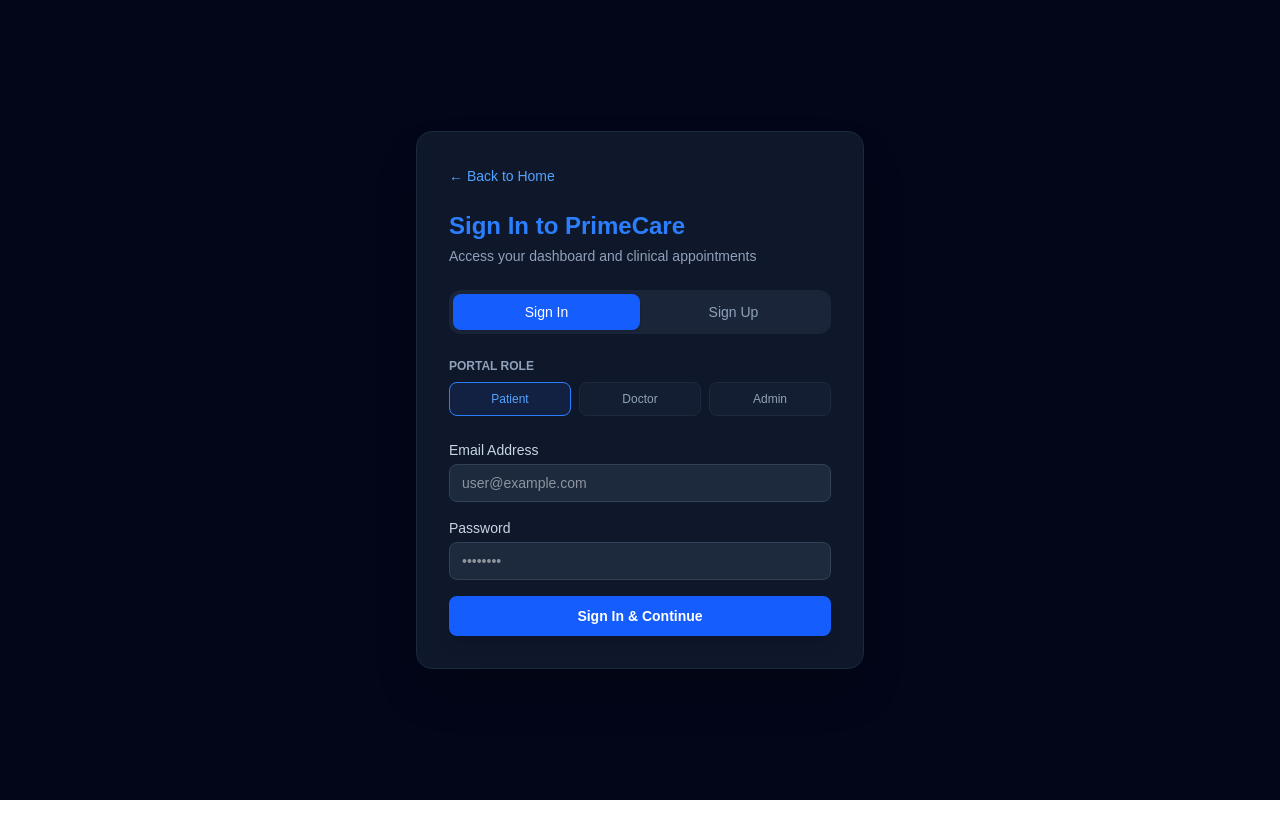
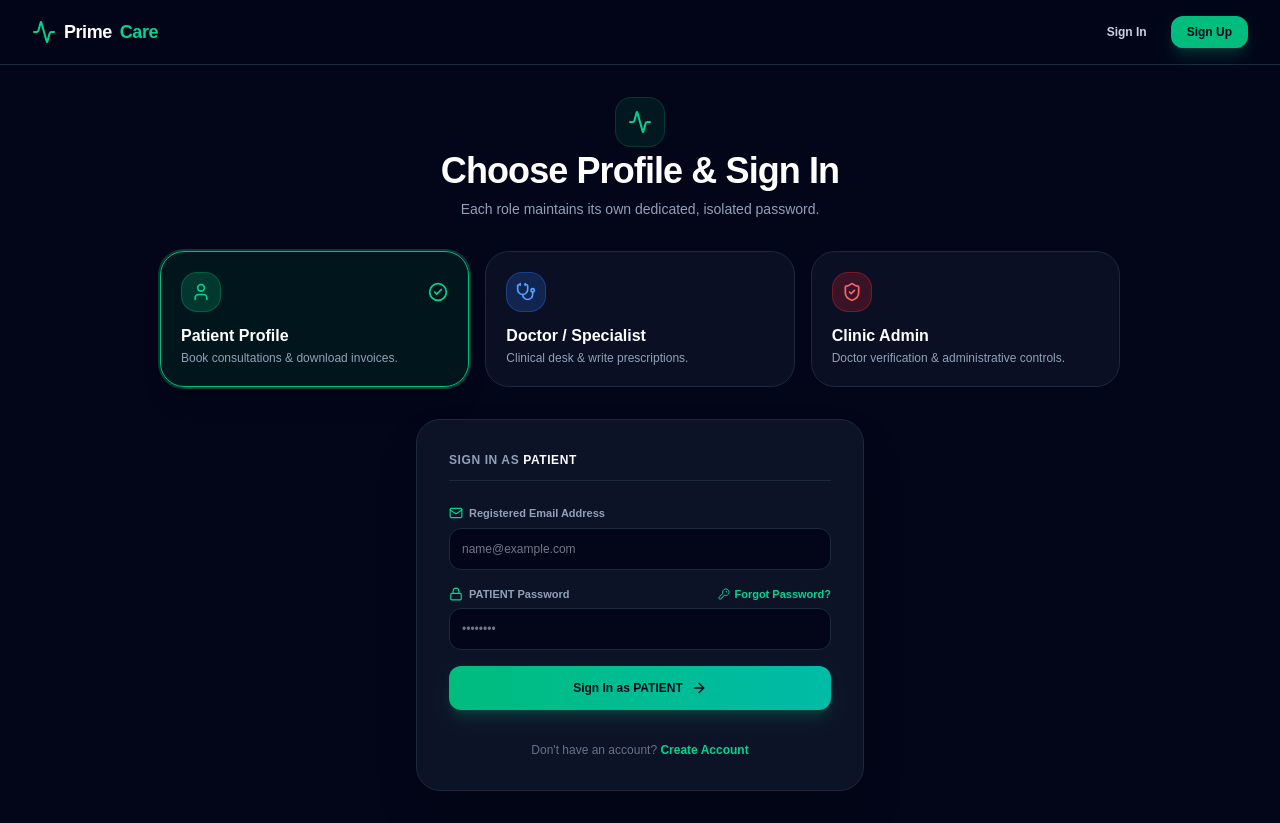
Before and after one commit to Ritika-kushwaha/PrimeCare, a Next.js app in the folder client/: page /login in a window 1280 px wide. Before the commit the page ends 800 px from the top, so only its background shows below. Built offline with nearby package versions, Linux system fonts and the light colour scheme.

Commit message:
feat(auth): restore role-isolated login cards and full doctor/patient signup

```diff
--- a/client/src/app/login/page.tsx
+++ b/client/src/app/login/page.tsx
@@ -1,181 +1,297 @@
-"use client";
+'use client';
 
-import { useState } from "react";
-import Link from "next/link";
-import { useRouter } from "next/navigation";
-import { useAuth } from "@/context/AuthContext";
+import { useState } from 'react';
+import Link from 'next/link';
+import Navbar from '@/components/Navbar';
+import { useAuth } from '@/context/AuthContext';
+import { motion, AnimatePresence } from 'framer-motion';
+import {
+  Mail, Lock, ArrowRight, Activity,
+  AlertCircle, Clock, Stethoscope,
+  User, ShieldCheck, CheckCircle2, KeyRound
+} from 'lucide-react';
 
-export default function AuthPage() {
-  const router = useRouter();
-  const auth = useAuth();
-  const [isLogin, setIsLogin] = useState(true);
-  const [role, setRole] = useState<"PATIENT" | "DOCTOR" | "ADMIN">("PATIENT");
+const DEFAULT_ROLE_PASSWORDS: Record<string, string> = {
+  'ADMIN_ritikakushwaha62@gmail.com': 'Admin@PrimeCare2026',
+  'DOCTOR_ritikakushwaha62@gmail.com': 'Doctor@123',
+  'PATIENT_ritikakushwaha62@gmail.com': 'Patient@123',
+  'DOCTOR_aarav.sharma@primecare.in': 'password123',
+  'PATIENT_ritika@example.com': 'password123',
+};
+
+export default function LoginPage() {
+  const [selectedRole, setSelectedRole] = useState<'PATIENT' | 'DOCTOR' | 'ADMIN'>('PATIENT');
+
+  const [email, setEmail] = useState('');
+  const [password, setPassword] = useState('');
   const [loading, setLoading] = useState(false);
-  const [error, setError] = useState("");
+  const [error, setError] = useState('');
+  const [pendingApproval, setPendingApproval] = useState(false);
+  const { login } = useAuth();
 
-  const [formData, setFormData] = useState({
-    name: "",
-    email: "",
-    password: "",
-    phone: "",
-  });
+  const handleRoleSelect = (role: 'PATIENT' | 'DOCTOR' | 'ADMIN') => {
+    setSelectedRole(role);
+    setEmail('');
+    setPassword('');
+    setError('');
+    setPendingApproval(false);
+  };
 
-  const handleSubmit = async (e: React.FormEvent) => {
+  const handleLogin = async (e: React.FormEvent) => {
     e.preventDefault();
-    setError("");
     setLoading(true);
+    setError('');
+    setPendingApproval(false);
 
-    try {
-      if (auth?.login) {
-        await auth.login(formData.email, formData.password);
+    const cleanEmail = email.trim().toLowerCase();
+    const cleanPassword = password.trim();
+
+    if (!cleanEmail || !cleanPassword) {
+      setError('Please enter your email and password.');
+      setLoading(false);
+      return;
     }
 
-      if (role === "ADMIN") {
-        router.push("/admin/leaves");
-      } else {
-        router.push("/appointments");
+    if (selectedRole === 'ADMIN') {
+      if (cleanEmail !== 'ritikakushwaha62@gmail.com') {
+        setError('Access Denied: Only ritikakushwaha62@gmail.com has Administrator privileges.');
+        setLoading(false);
+        return;
       }
-    } catch (err: any) {
-      // Fallback for direct testing if backend auth endpoint is offline
-      if (role === "ADMIN") {
-        router.push("/admin/leaves");
-      } else {
-        router.push("/appointments");
     }
-    } finally {
+
+    if (selectedRole === 'DOCTOR') {
+      try {
+        const storedApps = JSON.parse(localStorage.getItem('primecare_doctor_applications') || '[]');
+        const docApp = storedApps.find((a: any) => a.email?.toLowerCase() === cleanEmail);
+        if (docApp && docApp.status === 'PENDING') {
+          setPendingApproval(true);
+          setError(`Doctor application for ${docApp.name} is currently awaiting Administrator approval.`);
           setLoading(false);
+          return;
         }
+      } catch {}
+    }
+
+    const roleKey = `role_pwd_${selectedRole}_${cleanEmail}`;
+    const userRolePassword = typeof window !== 'undefined' ? localStorage.getItem(roleKey) : null;
+
+    const defaultKey = `${selectedRole}_${cleanEmail}`;
+    const expectedPassword = (userRolePassword || DEFAULT_ROLE_PASSWORDS[defaultKey] || 'password123').trim();
+
+    if (cleanPassword !== expectedPassword) {
+      setError(`Invalid password for ${selectedRole} profile. (Patient, Doctor, and Admin passwords are separate).`);
+      setLoading(false);
+      return;
+    }
+
+    const userName = cleanEmail.split('@')[0];
+    login(
+      {
+        id: `usr_${selectedRole.toLowerCase()}_${Date.now()}`,
+        firstName: selectedRole === 'ADMIN' ? 'System' : userName.charAt(0).toUpperCase() + userName.slice(1),
+        lastName: selectedRole === 'ADMIN' ? 'Administrator' : '',
+        email: cleanEmail,
+        role: selectedRole,
+        specialisation: selectedRole === 'DOCTOR' ? 'General Medicine' : undefined,
+      },
+      `token_${selectedRole.toLowerCase()}_${Date.now()}`
+    );
+
+    setLoading(false);
   };
 
   return (
-    <div className="min-h-screen bg-slate-950 text-slate-100 flex flex-col items-center justify-center p-4">
-      <div className="w-full max-w-md bg-slate-900 border border-slate-800 rounded-2xl p-8 shadow-2xl space-y-6">
-        <Link href="/" className="text-sm text-blue-400 hover:underline inline-block">
-          &larr; Back to Home
-        </Link>
+    <div className="min-h-screen bg-slate-950 text-slate-100 flex flex-col font-sans selection:bg-emerald-500 selection:text-white">
+      <Navbar />
 
-        <div>
-          <h1 className="text-2xl font-bold text-blue-500">
-            {isLogin ? "Sign In to PrimeCare" : "Create PrimeCare Account"}
+      <main className="flex-1 max-w-5xl w-full mx-auto p-4 sm:p-8 flex flex-col items-center justify-center space-y-8">
+        <div className="text-center space-y-2 max-w-lg">
+          <div className="inline-flex p-3 rounded-2xl bg-emerald-500/10 border border-emerald-500/20 text-emerald-400 mb-1">
+            <Activity className="w-6 h-6" />
+          </div>
+          <h1 className="text-3xl font-extrabold text-white tracking-tight sm:text-4xl">
+            Choose Profile & Sign In
           </h1>
-          <p className="text-sm text-slate-400 mt-1">
-            {isLogin
-              ? "Access your dashboard and clinical appointments"
-              : "Register as a new patient or clinical staff"}
+          <p className="text-xs sm:text-sm text-slate-400">
+            Each role maintains its own dedicated, isolated password.
           </p>
         </div>
 
-        {/* Tab Switcher: Sign In vs Sign Up */}
-        <div className="grid grid-cols-2 bg-slate-800/80 p-1 rounded-xl text-sm font-medium">
-          <button
-            type="button"
-            onClick={() => setIsLogin(true)}
-            className={`py-2 rounded-lg transition ${
-              isLogin ? "bg-blue-600 text-white shadow" : "text-slate-400 hover:text-white"
+        <div className="grid grid-cols-1 sm:grid-cols-3 gap-4 w-full">
+          <div
+            onClick={() => handleRoleSelect('PATIENT')}
+            className={`p-5 rounded-3xl border cursor-pointer transition-all space-y-3 ${
+              selectedRole === 'PATIENT'
+                ? 'bg-emerald-950/40 border-emerald-500 shadow-xl ring-2 ring-emerald-500/30'
+                : 'bg-slate-900/60 border-slate-800 hover:border-slate-700'
             }`}
           >
-            Sign In
-          </button>
-          <button
-            type="button"
-            onClick={() => setIsLogin(false)}
-            className={`py-2 rounded-lg transition ${
-              !isLogin ? "bg-blue-600 text-white shadow" : "text-slate-400 hover:text-white"
-            }`}
-          >
-            Sign Up
-          </button>
+            <div className="flex items-center justify-between">
+              <div className="w-10 h-10 rounded-2xl bg-emerald-500/20 border border-emerald-500/30 flex items-center justify-center text-emerald-400">
+                <User className="w-5 h-5" />
               </div>
-
-        {/* Role Selector */}
+              {selectedRole === 'PATIENT' && <CheckCircle2 className="w-5 h-5 text-emerald-400" />}
+            </div>
             <div>
-          <label className="block text-xs font-semibold uppercase text-slate-400 mb-2">Portal Role</label>
-          <div className="grid grid-cols-3 gap-2 text-xs">
-            {(["PATIENT", "DOCTOR", "ADMIN"] as const).map((r) => (
-              <button
-                key={r}
-                type="button"
-                onClick={() => setRole(r)}
-                className={`py-2 rounded-lg border font-medium transition ${
-                  role === r
-                    ? "border-blue-500 bg-blue-500/10 text-blue-400"
-                    : "border-slate-800 bg-slate-800/40 text-slate-400 hover:border-slate-700"
-                }`}
-              >
-                {r.charAt(0) + r.slice(1).toLowerCase()}
-              </button>
-            ))}
+              <h3 className="font-bold text-base text-white">Patient Profile</h3>
+              <p className="text-xs text-slate-400 mt-0.5">Book consultations & download invoices.</p>
             </div>
           </div>
 
-        {error && (
-          <div className="p-3 bg-red-950/50 border border-red-800 rounded-lg text-xs text-red-400">
-            {error}
+          <div
+            onClick={() => handleRoleSelect('DOCTOR')}
+            className={`p-5 rounded-3xl border cursor-pointer transition-all space-y-3 ${
+              selectedRole === 'DOCTOR'
+                ? 'bg-blue-950/40 border-blue-500 shadow-xl ring-2 ring-blue-500/30'
+                : 'bg-slate-900/60 border-slate-800 hover:border-slate-700'
+            }`}
+          >
+            <div className="flex items-center justify-between">
+              <div className="w-10 h-10 rounded-2xl bg-blue-500/20 border border-blue-500/30 flex items-center justify-center text-blue-400">
+                <Stethoscope className="w-5 h-5" />
               </div>
+              {selectedRole === 'DOCTOR' && <CheckCircle2 className="w-5 h-5 text-blue-400" />}
+            </div>
+            <div>
+              <h3 className="font-bold text-base text-white">Doctor / Specialist</h3>
+              <p className="text-xs text-slate-400 mt-0.5">Clinical desk & write prescriptions.</p>
+            </div>
+          </div>
+
+          <div
+            onClick={() => handleRoleSelect('ADMIN')}
+            className={`p-5 rounded-3xl border cursor-pointer transition-all space-y-3 ${
+              selectedRole === 'ADMIN'
+                ? 'bg-red-950/40 border-red-500 shadow-xl ring-2 ring-red-500/30'
+                : 'bg-slate-900/60 border-slate-800 hover:border-slate-700'
+            }`}
+          >
+            <div className="flex items-center justify-between">
+              <div className="w-10 h-10 rounded-2xl bg-red-500/20 border border-red-500/30 flex items-center justify-center text-red-400">
+                <ShieldCheck className="w-5 h-5" />
+              </div>
+              {selectedRole === 'ADMIN' && <CheckCircle2 className="w-5 h-5 text-red-400" />}
+            </div>
+            <div>
+              <h3 className="font-bold text-base text-white">Clinic Admin</h3>
+              <p className="text-xs text-slate-400 mt-0.5">Doctor verification & administrative controls.</p>
+            </div>
+          </div>
+        </div>
+
+        <motion.div
+          key={selectedRole}
+          initial={{ opacity: 0, y: 10 }}
+          animate={{ opacity: 1, y: 0 }}
+          className="w-full max-w-md p-6 sm:p-8 rounded-3xl bg-slate-900/80 border border-slate-800 shadow-2xl space-y-6 backdrop-blur-xl"
+        >
+          <div className="flex items-center justify-between border-b border-slate-800 pb-3">
+            <span className="text-xs font-mono font-bold uppercase tracking-wider text-slate-400">
+              Sign In as <span className="text-white font-extrabold">{selectedRole}</span>
+            </span>
+          </div>
+
+          <AnimatePresence>
+            {pendingApproval && (
+              <motion.div
+                initial={{ opacity: 0, scale: 0.95 }}
+                animate={{ opacity: 1, scale: 1 }}
+                className="p-4 bg-amber-950/60 border border-amber-500/50 text-amber-200 text-xs rounded-2xl space-y-2 shadow-lg"
+              >
+                <div className="flex items-center gap-2 font-bold text-amber-300">
+                  <Clock className="w-4 h-4 flex-shrink-0 text-amber-400" />
+                  <span>Pending Admin Verification</span>
+                </div>
+                <p className="text-[11px] leading-relaxed text-amber-200/90">{error}</p>
+              </motion.div>
             )}
+          </AnimatePresence>
 
-        {/* Auth Form */}
-        <form onSubmit={handleSubmit} className="space-y-4 text-sm">
-          {!isLogin && (
+          <AnimatePresence>
+            {error && !pendingApproval && (
+              <motion.div
+                initial={{ opacity: 0, scale: 0.95 }}
+                animate={{ opacity: 1, scale: 1 }}
+                className="p-4 bg-red-950/60 border border-red-500/50 text-red-200 text-xs rounded-2xl space-y-2 shadow-lg"
+              >
+                <div className="flex items-center gap-2 font-bold text-red-300">
+                  <AlertCircle className="w-4 h-4 flex-shrink-0" />
+                  <span>Authentication Error</span>
+                </div>
+                <p className="text-[11px] leading-relaxed text-red-200/90">{error}</p>
+              </motion.div>
+            )}
+          </AnimatePresence>
+
+          <form onSubmit={handleLogin} className="space-y-4">
             <div>
-              <label className="block text-slate-300 mb-1">Full Name</label>
+              <label className="block text-[11px] font-semibold text-slate-400 mb-1.5 flex items-center gap-1.5">
+                <Mail className="w-3.5 h-3.5 text-emerald-400" /> Registered Email Address
+              </label>
               <input
+                type="email"
                 required
-                type="text"
-                placeholder="Ritika Kushwaha"
-                className="w-full px-3 py-2 bg-slate-800 border border-slate-700 rounded-lg focus:outline-none focus:border-blue-500 text-white"
-                value={formData.name}
-                onChange={(e) => setFormData({ ...formData, name: e.target.value })}
-              />
-            </div>
-          )}
-
-          <div>
-            <label className="block text-slate-300 mb-1">Email Address</label>
-            <input
-              required
-              type="email"
-              placeholder="user@example.com"
-              className="w-full px-3 py-2 bg-slate-800 border border-slate-700 rounded-lg focus:outline-none focus:border-blue-500 text-white"
-              value={formData.email}
-              onChange={(e) => setFormData({ ...formData, email: e.target.value })}
+                value={email}
+                onChange={(e) => {
+                  setEmail(e.target.value);
+                  setError('');
+                }}
+                placeholder={selectedRole === 'ADMIN' ? 'ritikakushwaha62@gmail.com' : 'name@example.com'}
+                className="w-full bg-slate-950 border border-slate-800 rounded-xl p-3 text-xs text-slate-200 focus:ring-2 focus:ring-emerald-500 outline-none transition"
               />
             </div>
 
-          {!isLogin && (
             <div>
-              <label className="block text-slate-300 mb-1">Phone Number</label>
+              <div className="flex items-center justify-between mb-1.5">
+                <label className="block text-[11px] font-semibold text-slate-400 flex items-center gap-1.5">
+                  <Lock className="w-3.5 h-3.5 text-emerald-400" /> {selectedRole} Password
+                </label>
+                <Link
+                  href="/forgot-password"
+                  className="text-[11px] text-emerald-400 hover:text-emerald-300 font-bold flex items-center gap-1"
+                >
+                  <KeyRound className="w-3 h-3" /> Forgot Password?
+                </Link>
+              </div>
               <input
-                type="tel"
-                placeholder="+91 9876543210"
-                className="w-full px-3 py-2 bg-slate-800 border border-slate-700 rounded-lg focus:outline-none focus:border-blue-500 text-white"
-                value={formData.phone}
-                onChange={(e) => setFormData({ ...formData, phone: e.target.value })}
-              />
-            </div>
-          )}
-
-          <div>
-            <label className="block text-slate-300 mb-1">Password</label>
-            <input
+                type="password"
                 required
-              type="password"
+                value={password}
+                onChange={(e) => {
+                  setPassword(e.target.value);
+                  setError('');
+                }}
                 placeholder="••••••••"
-              className="w-full px-3 py-2 bg-slate-800 border border-slate-700 rounded-lg focus:outline-none focus:border-blue-500 text-white"
-              value={formData.password}
-              onChange={(e) => setFormData({ ...formData, password: e.target.value })}
+                className="w-full bg-slate-950 border border-slate-800 rounded-xl p-3 text-xs text-slate-200 focus:ring-2 focus:ring-emerald-500 outline-none transition"
               />
             </div>
 
             <button
               type="submit"
               disabled={loading}
-            className="w-full py-2.5 bg-blue-600 hover:bg-blue-700 disabled:opacity-50 text-white rounded-lg font-semibold transition shadow-lg"
+              className={`w-full py-3.5 font-extrabold rounded-xl shadow-lg text-xs transition-all duration-200 disabled:opacity-40 flex items-center justify-center gap-2 ${
+                selectedRole === 'DOCTOR'
+                  ? 'bg-gradient-to-r from-blue-500 to-indigo-500 hover:from-blue-400 hover:to-indigo-400 text-white shadow-blue-500/20'
+                  : selectedRole === 'ADMIN'
+                  ? 'bg-gradient-to-r from-red-600 to-rose-600 hover:from-red-500 hover:to-rose-500 text-white shadow-red-600/20'
+                  : 'bg-gradient-to-r from-emerald-500 to-teal-500 hover:from-emerald-400 hover:to-teal-400 text-slate-950 shadow-emerald-500/20'
+              }`}
             >
-            {loading ? "Please wait..." : isLogin ? "Sign In & Continue" : "Create Account & Sign In"}
+              {loading ? 'Authenticating...' : (<>Sign In as {selectedRole} <ArrowRight className="w-4 h-4" /></>)}
             </button>
           </form>
+
+          {selectedRole !== 'ADMIN' && (
+            <div className="text-center pt-2 text-xs text-slate-500">
+              Don&apos;t have an account?{' '}
+              <Link href="/signup" className="text-emerald-400 font-bold hover:underline">
+                Create Account
+              </Link>
             </div>
+          )}
+        </motion.div>
+      </main>
     </div>
   );
 }
--- a/client/src/components/Navbar.tsx
+++ b/client/src/components/Navbar.tsx
@@ -1,112 +1,50 @@
-'use client';
+"use client";
 
-import Link from 'next/link';
-import { useAuth } from '@/context/AuthContext';
-import {
-  Activity, Stethoscope, Calendar,
-  ShieldCheck, LogOut, LogIn, User, History
-} from 'lucide-react';
+import Link from "next/link";
+import { useAuth } from "@/context/AuthContext";
+import { Activity, LogOut, User } from "lucide-react";
 
 export default function Navbar() {
-  const { user, logout } = useAuth();
+  const { user, logout, isAuthenticated } = useAuth();
 
   return (
-    <header className="border-b border-slate-800/80 bg-slate-950/70 backdrop-blur-xl sticky top-0 z-40">
-      <div className="max-w-7xl mx-auto px-4 sm:px-8 h-16 flex items-center justify-between">
-        {/* LOGO */}
-        <Link href="/" className="flex items-center gap-2.5 group">
-          <div className="w-9 h-9 rounded-xl bg-gradient-to-tr from-emerald-600 to-teal-400 flex items-center justify-center text-slate-950 shadow-lg shadow-emerald-500/20 group-hover:scale-105 transition-transform duration-200">
-            <Activity className="w-5 h-5 stroke-[2.5]" />
-          </div>
-          <div className="flex items-center gap-2">
-            <span className="font-extrabold text-lg text-white tracking-tight">PrimeCare</span>
-            <span className="text-[10px] font-mono px-2 py-0.5 rounded-full bg-emerald-500/10 border border-emerald-500/20 text-emerald-400 font-bold">
-              HEALTHCARE v2.5
-            </span>
-          </div>
+    <nav className="w-full border-b border-slate-800 bg-slate-950/80 backdrop-blur-md sticky top-0 z-50">
+      <div className="max-w-7xl mx-auto px-4 sm:px-6 lg:px-8 h-16 flex items-center justify-between">
+        <Link href="/" className="flex items-center gap-2 text-emerald-400 font-extrabold text-lg tracking-tight">
+          <Activity className="w-6 h-6 text-emerald-400" />
+          <span className="text-white">Prime</span>Care
         </Link>
-
-        {/* NAVIGATION LINKS */}
-        <nav className="flex items-center gap-3 sm:gap-4">
-          {/* 1. Patient: Book Appointment */}
-          {(!user || user.role === 'PATIENT') && (
-            <Link
-              href="/patient/book"
-              className="text-xs font-bold text-slate-300 hover:text-white px-3 py-2 rounded-xl transition flex items-center gap-1.5"
-            >
-              <Calendar className="w-3.5 h-3.5 text-emerald-400" /> Book Appointment
-            </Link>
-          )}
-
-          {/* 2. Patient: My Medical History & AI Care Plans */}
-          {user && user.role === 'PATIENT' && (
-            <Link
-              href="/patient/history"
-              className="text-xs font-bold text-slate-300 hover:text-white px-3 py-2 rounded-xl transition flex items-center gap-1.5"
-            >
-              <History className="w-3.5 h-3.5 text-purple-400" /> My Care Plans
-            </Link>
-          )}
-
-          {/* 3. Doctor ONLY: Doctor Clinical Desk */}
-          {user && user.role === 'DOCTOR' && (
-            <Link
-              href="/doctor/dashboard"
-              className="text-xs font-bold text-slate-200 bg-blue-950/40 border border-blue-500/30 hover:border-blue-400 px-3.5 py-1.5 rounded-xl transition flex items-center gap-1.5 shadow-sm shadow-blue-500/10"
-            >
-              <Stethoscope className="w-3.5 h-3.5 text-blue-400" /> Doctor Clinical Desk
-            </Link>
-          )}
-
-          {/* 4. Admin ONLY: Admin Management Hub */}
-          {user && user.role === 'ADMIN' && (
-            <Link
-              href="/admin/leaves"
-              className="text-xs font-bold text-emerald-300 bg-emerald-950/40 border border-emerald-500/30 hover:border-emerald-400 px-3.5 py-1.5 rounded-xl transition flex items-center gap-1.5 shadow-sm shadow-emerald-500/10"
-            >
-              <ShieldCheck className="w-3.5 h-3.5 text-emerald-400" /> Admin Management Hub
-            </Link>
-          )}
-
-          {/* USER PROFILE & LOGOUT / SIGN IN */}
-          {user ? (
-            <div className="flex items-center gap-3 pl-2 border-l border-slate-800">
-              <div className="text-right hidden sm:block">
-                <span className="text-xs font-bold text-white block leading-none">
-                  {user.firstName} {user.lastName || ''}
-                </span>
-                <span className={`text-[10px] font-mono font-bold uppercase tracking-wider ${
-                  user.role === 'ADMIN'
-                    ? 'text-red-400'
-                    : user.role === 'DOCTOR'
-                    ? 'text-blue-400'
-                    : 'text-emerald-400'
-                }`}>
-                  {user.role} {user.specialisation ? `• ${user.specialisation}` : ''}
-                </span>
-              </div>
-
+        <div className="flex items-center gap-4 text-xs font-semibold">
+          {isAuthenticated && user ? (
+            <div className="flex items-center gap-3">
+              <span className="text-slate-300 hidden sm:inline flex items-center gap-1.5">
+                <User className="w-4 h-4 text-emerald-400" /> {user.firstName || user.email}
+              </span>
               <button
-                type="button"
                 onClick={logout}
-                className="p-2 rounded-xl bg-slate-900 border border-slate-800 hover:bg-red-500/10 hover:border-red-500/30 text-slate-400 hover:text-red-400 transition"
-                title="Sign Out"
+                className="px-3 py-1.5 rounded-lg bg-red-500/10 text-red-400 border border-red-500/20 hover:bg-red-500/20 transition flex items-center gap-1.5"
               >
-                <LogOut className="w-4 h-4" />
+                <LogOut className="w-3.5 h-3.5" /> Logout
               </button>
             </div>
           ) : (
-            <div className="flex items-center gap-2 pl-2">
+            <div className="flex items-center gap-2">
               <Link
                 href="/login"
-                className="text-xs font-bold px-3.5 py-1.5 bg-emerald-500 hover:bg-emerald-400 text-slate-950 rounded-xl transition flex items-center gap-1.5 shadow-sm shadow-emerald-500/20"
+                className="px-4 py-2 rounded-xl text-slate-300 hover:text-white transition"
               >
-                <LogIn className="w-3.5 h-3.5" /> Sign In
+                Sign In
+              </Link>
+              <Link
+                href="/signup"
+                className="px-4 py-2 rounded-xl bg-emerald-500 hover:bg-emerald-400 text-slate-950 font-bold transition shadow-lg shadow-emerald-500/20"
+              >
+                Sign Up
               </Link>
             </div>
           )}
-        </nav>
+        </div>
       </div>
-    </header>
+    </nav>
   );
 }
```
Also changed, not shown: client/src/app/signup/page.tsx (+0 -10 lines). Lines whose indentation alone changed are shown as unchanged.
